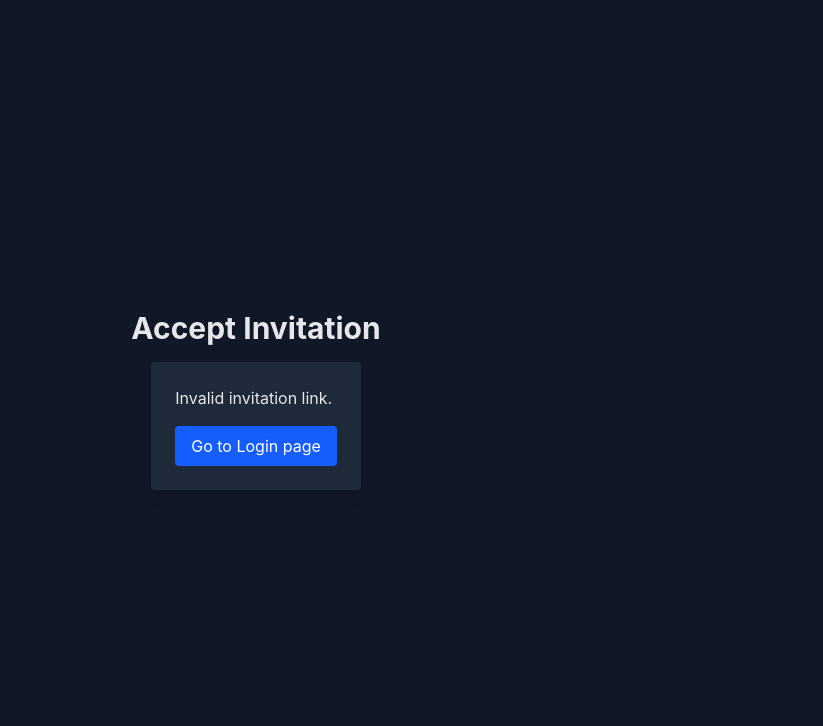
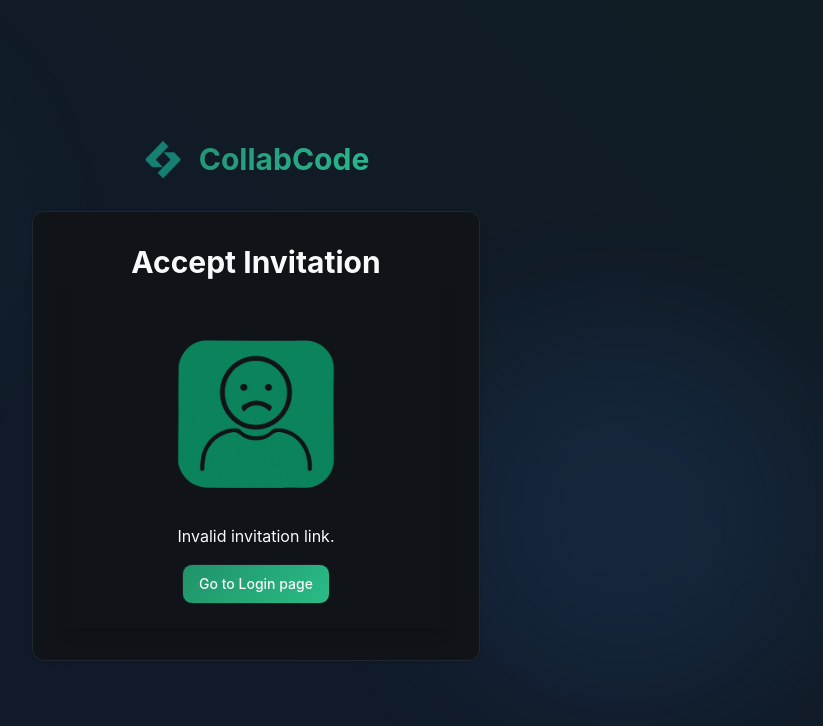
Before and after one commit to yumyum-web/realtime-collaborative-code-editor, a Next.js app: page /invitations/accept in a window 1280 px wide. Shown: the top 726 px of the page, without its empty margins (384-1207 px from the left). Built offline with nearby package versions, Linux system fonts and the light colour scheme.

Commit message:
UI update on accept page

```diff
--- a/app/invitations/accept/page.tsx
+++ b/app/invitations/accept/page.tsx
@@ -2,6 +2,12 @@
 
 import { useEffect, useState } from "react";
 import { useRouter, useSearchParams } from "next/navigation";
+import LogoTitle from "@/app/components/LogoTitle";
+import { Card } from "@/app/components/ui/card";
+import { Button } from "@/app/components/ui/button";
+import Success from "@/app/assets/accepted.png";
+import Failure from "@/app/assets/failed.png";
+import Image from "next/image";
 
 export default function AcceptInvitationPage() {
   const router = useRouter();
@@ -44,33 +50,62 @@ export default function AcceptInvitationPage() {
   }, [router, searchParams]);
 
   return (
-    <div className="flex flex-col items-center justify-center min-h-screen bg-gray-900 text-gray-200">
-      <h1 className="text-3xl font-bold mb-4">Accept Invitation</h1>
-      <div className="bg-gray-800 p-6 rounded shadow-lg">
+    <div className="flex flex-col items-center justify-center min-h-screen inset-0">
+      <LogoTitle />
+      <div className="absolute inset-0 bg-flow opacity-10"></div>
+      <div className="absolute top-20 left-20 w-72 h-72 bg-primary/10 rounded-full blur-3xl animate-float"></div>
+      <div
+      className="absolute bottom-20 right-20 w-96 h-96 bg-secondary/10 rounded-full blur-3xl animate-float"
+      style={{ animationDelay: "1s" }}
+      ></div>
+      <div className="flex flex-col items-center justify-center z-10 w-full max-w-md mt-8">
+      <Card className="w-full p-8 flex flex-col items-center">
+        <h1 className="text-3xl font-bold mb-[-12]">Accept Invitation</h1>
+        <div className="p-6 rounded shadow-lg w-full flex flex-col items-center">
         {loading ? (
           <p>Processing...</p>
         ) : (
           <>
-            <p>{status}</p>
+          {status.toLowerCase().includes("accepted") && (
+            <Image
+            src={Success}
+            alt="Accepted"
+            className="h-55 w-85"
+            />
+          )}
+          {(status.toLowerCase().includes("not for you") ||
+            status.toLowerCase().includes("error") ||
+            status.toLowerCase().includes("invalid") ||
+            status === "403") && (
+            <Image
+            src= {Failure}
+            alt="Failed"
+            className="h-55 w-85"
+            />
+          )}
+          <p className="text-center">{status}</p>
           {(status.toLowerCase().includes("not for you") ||
             status.toLowerCase().includes("error") ||
             status.toLowerCase().includes("invalid") ||
             status === "403") && (
             <div className="flex justify-center">
-                <button
-                  className="mt-4 px-4 py-2 bg-blue-600 hover:bg-blue-700 rounded text-white"
+              <Button
+              variant="outline"
+              className="w-full bg-gradient-primary hover:shadow-primary cursor-pointer mt-4"
               onClick={() => {
                 localStorage.removeItem("user");
                 router.push("/login");
               }}
               >
               Go to Login page
-                </button>
+              </Button>
             </div>
             )}
           </>
         )}
         </div>
+      </Card>
+      </div>
     </div>
   );
 }
```
Also changed, not shown: app/assets/accepted.png (added), app/assets/failed.png (added). Lines whose indentation alone changed are shown as unchanged.
